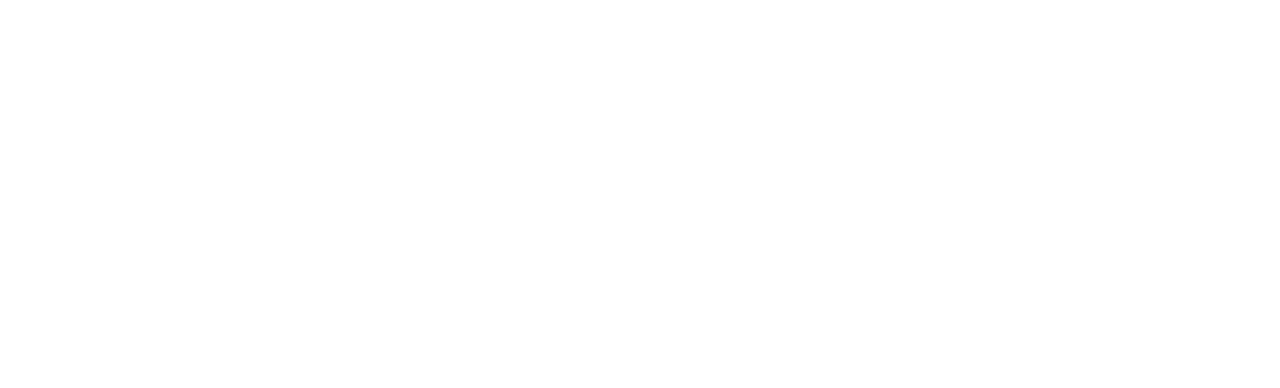
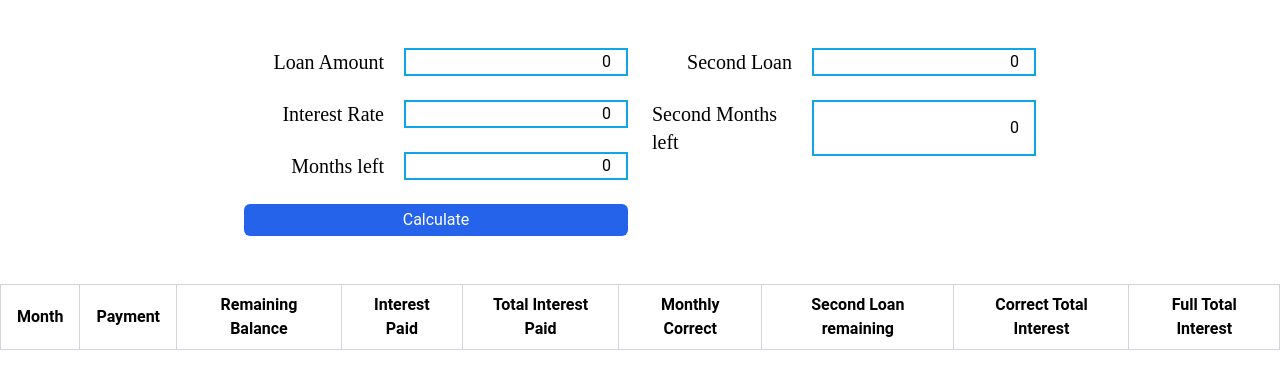
Before and after one commit to berson969/react-lifecycle, a React (Vite) app: page /mortgage in a window 1280 px wide. Before the commit this address had no page. Shown: the top 388 px of the page. Built offline with nearby package versions, Linux system fonts and the light colour scheme; a web font is replaced by a local one.

Commit message:
add Mortgage Calculator

```diff
--- a/src/App.tsx
+++ b/src/App.tsx
@@ -5,6 +5,7 @@
 import Watches from "./components/Watches/Watches.tsx";
 import Crud from "./components/Crud/Crud.tsx";
 import Chat from "./components/Chat/Chat.tsx";
+import MortgageCalculator from "./components/MortgageCalculator/MortgageCalculator.tsx";
 
 
 function App() {
@@ -17,6 +18,7 @@
 					<Route path="/watches" element={<Watches />} />
 					<Route path="/crud" element={<Crud />} />
 					<Route path="/chat" element={<Chat />} />
+					<Route path="/mortgage" element={<MortgageCalculator />} />
 				</Routes>
 			</BrowserRouter>
 
--- a/src/HomePage.tsx
+++ b/src/HomePage.tsx
@@ -24,6 +24,7 @@
                     <li><Link to="/watches">мировые часы</Link></li>
                     <li><Link to="/crud">CRUD</Link></li>
                     <li><Link to="/chat">чат</Link></li>
+					<li><Link to="/mortgage">MortgageCalculator</Link></li>
                 </ul>
                 <Outlet />
 
--- /dev/null
+++ b/src/components/MortgageCalculator/DataProps.ts
@@ -0,0 +1,24 @@
+export interface DataProps {
+	month: number;
+	payment: string;
+	remainingBalance: string;
+	currentInterestPaid: string;
+	totalInterestPaid: string;
+	secondRemainingBalance: string;
+	monthlyCorrect: string;
+	correctTotalInterestPaid: string;
+	totalTotalInterestPaid: string;
+}
+
+export interface FormData {
+	principal: number;
+	annualInterestRate: number;
+	months: number;
+	annuityPayment: number;
+	secondPrincipal: number;
+	secondMonths: number;
+}
+
+export interface FormsProps {
+	onCalc: (formData: FormData) => void;
+}
--- /dev/null
+++ b/src/components/MortgageCalculator/Forms.tsx
@@ -0,0 +1,92 @@
+import React, {useState} from 'react';
+import {startCalculate} from "./startCalculate.ts";
+import {FormsProps} from "./DataProps.ts";
+
+
+
+export const Forms: React.FC<FormsProps> = ({ onCalc }) => {
+	const [principal, setPrincipal] = useState<number>(0);
+	const [annualInterestRate, setAnnualInterestRate] = useState<number>(0);
+	const [months, setMonths] = useState<number>(0);
+	const [secondPrincipal, setSecondPrincipal] = useState<number>(0);
+	const [secondMonths, setSecondMonths] = useState<number>(0);
+
+	const handleCalculate = () => {
+		const annuityPayment = startCalculate(principal, annualInterestRate, months)
+		onCalc({principal, annualInterestRate, months, annuityPayment, secondPrincipal, secondMonths})
+	}
+
+	return (
+		<div className="flex gap-6 m-12 justify-center">
+			<div className="w-96 flex flex-col gap-6 items-end ">
+				<div className="flex gap-5">
+					<label htmlFor="loan-amount" className="font-rubik text-xl">Loan Amount</label>
+					<input
+						id="loan-amount"
+						type="number"
+						placeholder="Loan Amount"
+						value={principal}
+						onChange={(e) => setPrincipal(parseFloat(e.target.value))}
+						className="text-right border-2 border-sky-500"
+						required
+					/>
+				</div>
+				<div className="flex gap-5">
+					<label htmlFor="interest-rate" className="font-rubik text-xl">Interest Rate</label>
+					<input
+						id="interest-rate"
+						type="number"
+						placeholder="Interest Rate"
+						value={annualInterestRate}
+						onChange={(e) => setAnnualInterestRate(parseFloat(e.target.value))}
+						className="text-right border-2 border-sky-500"
+						required
+					/>
+				</div>
+				<div className="flex gap-5">
+					<label htmlFor="months-left" className="font-rubik text-xl">Months left</label>
+					<input
+						id="months-left"
+						type="number"
+						placeholder="Months left"
+						value={months}
+						onChange={(e) => setMonths(parseFloat(e.target.value))}
+						className="text-right border-2 border-sky-500"
+						required
+					/>
+				</div>
+				<button
+					onClick={handleCalculate}
+					className="bg-blue-600 w-full p-1 text-center text-white rounded-md min-h-6">Calculate
+				</button>
+			</div>
+			<div className="w-96 flex flex-col gap-6 items-end ">
+				<div className="flex gap-5">
+					<label htmlFor="second-loan" className="font-rubik text-xl">Second Loan</label>
+					<input
+						id="second-loan"
+						type="number"
+						placeholder="Second Loan Amount"
+						value={secondPrincipal}
+						onChange={(e) => setSecondPrincipal(parseFloat(e.target.value))}
+						className="text-right border-2 border-sky-500"
+						required
+					/>
+				</div>
+				<div className="flex gap-5">
+					<label htmlFor="second-months-left" className="font-rubik text-xl">Second Months left</label>
+					<input
+						id="second-months-left"
+						type="number"
+						placeholder="Second Months left"
+						value={secondMonths}
+						onChange={(e) => setSecondMonths(parseFloat(e.target.value))}
+						className="text-right border-2 border-sky-500"
+						required
+					/>
+				</div>
+
+			</div>
+		</div>
+	);
+};
--- /dev/null
+++ b/src/components/MortgageCalculator/MortgageCalculator.tsx
@@ -0,0 +1,66 @@
+import React, {useEffect, useState} from 'react';
+import {Forms} from "./Forms.tsx";
+import {Table} from "./Table.tsx";
+import {DataProps, FormData} from "./DataProps.ts";
+
+const MortgageCalculator : React.FC = () => {
+	const [tableData, setTableData] = useState<DataProps[]>([]);
+
+	useEffect(() => {
+		document.title = "Mortgage Calculator";
+	}, []);
+	const calculateData = (props: FormData) => {
+		const {
+			principal,
+			annualInterestRate,
+			months,
+			annuityPayment,
+			secondPrincipal,
+			secondMonths
+		} = props;
+		const monthInterestRate = annualInterestRate / 12 / 100;
+		const newData: DataProps[] = [];
+		let balance = principal;
+		let secondBalance = secondPrincipal;
+		let totalInterestPaid = 0;
+
+		const monthlyCorrect = secondPrincipal / secondMonths;
+
+		for (let i = 0; i < months; i++) {
+			const currentInterestPaid = balance * monthInterestRate;
+
+			balance -= (annuityPayment - currentInterestPaid);
+			totalInterestPaid += currentInterestPaid;
+
+			secondBalance -= monthlyCorrect;
+			const correctTotalInterestPaid = totalInterestPaid - ((secondBalance >= 0) ? monthlyCorrect : 0);
+			const secondRemainingBalance = (secondBalance >= 0) ? secondBalance : 0;
+			const totalTotalInterestPaid = correctTotalInterestPaid + secondRemainingBalance;
+
+			newData.push({
+				month: i + 1,
+				payment: annuityPayment.toFixed(2),
+				remainingBalance: balance.toFixed(2),
+				currentInterestPaid: currentInterestPaid.toFixed(2),
+				totalInterestPaid: totalInterestPaid.toFixed(2),
+				secondRemainingBalance: secondRemainingBalance.toFixed(2),
+				monthlyCorrect: (secondBalance >= 0) ? monthlyCorrect.toFixed(2) : '0.00',
+				correctTotalInterestPaid: correctTotalInterestPaid.toFixed(2),
+				totalTotalInterestPaid: totalTotalInterestPaid.toFixed(2)
+			})
+		}
+
+
+
+		setTableData(newData);
+	}
+
+	return (
+		<div>
+			<Forms onCalc={calculateData} />
+			<Table tableData={tableData} />
+		</div>
+	);
+};
+
+export default MortgageCalculator;
--- /dev/null
+++ b/src/components/MortgageCalculator/Table.tsx
@@ -0,0 +1,37 @@
+import React from 'react';
+import {DataProps} from "./DataProps.ts";
+
+export const Table: React.FC<{ tableData: DataProps[] }>  = ({ tableData }) => {
+	return (
+		<table className="w-full border-collapse border border-gray-300">
+			<thead>
+			<tr>
+				<th  className="border border-gray-300 px-4 py-2">Month</th>
+				<th  className="border border-gray-300 px-4 py-2">Payment</th>
+				<th  className="border border-gray-300 px-4 py-2">Remaining Balance</th>
+				<th  className="border border-gray-300 px-4 py-2">Interest Paid</th>
+				<th  className="border border-gray-300 px-4 py-2">Total Interest Paid</th>
+				<th  className="border border-gray-300 px-4 py-2">Monthly Correct</th>
+				<th  className="border border-gray-300 px-4 py-2">Second Loan remaining</th>
+				<th  className="border border-gray-300 px-4 py-2">Correct Total Interest</th>
+				<th  className="border border-gray-300 px-4 py-2">Full Total Interest</th>
+			</tr>
+			</thead>
+			<tbody>
+			{tableData.map((data) => (
+				<tr key={data.month}>
+					<td  className="border border-gray-300 px-4 py-2 text-center">{data.month}</td>
+					<td  className="border border-gray-300 px-4 py-2 text-end">{data.payment}</td>
+					<td  className="border border-gray-300 px-4 py-2 text-end">{data.remainingBalance}</td>
+					<td  className="border border-gray-300 px-4 py-2 text-end">{data.currentInterestPaid}</td>
+					<td  className="border border-gray-300 px-4 py-2 text-end">{data.totalInterestPaid}</td>
+					<td  className="border border-gray-300 px-4 py-2 text-end">{data.monthlyCorrect}</td>
+					<td  className="border border-gray-300 px-4 py-2 text-end">{data.secondRemainingBalance}</td>
+					<td  className="border border-gray-300 px-4 py-2 text-end">{data.correctTotalInterestPaid}</td>
+					<td  className="border border-gray-300 px-4 py-2 text-end">{data.totalTotalInterestPaid}</td>
+				</tr>
+			))}
+			</tbody>
+		</table>
+	);
+};
--- /dev/null
+++ b/src/components/MortgageCalculator/startCalculate.ts
@@ -0,0 +1,5 @@
+export const startCalculate = (principal: number, annualInterestRate: number, months: number) => {
+	const monthlyInterestRate = annualInterestRate / 12 / 100;
+	const annuityRate = monthlyInterestRate * Math.pow((1 + monthlyInterestRate), months) / (Math.pow((1 + monthlyInterestRate), months) - 1);
+	return principal * annuityRate;
+}
```
